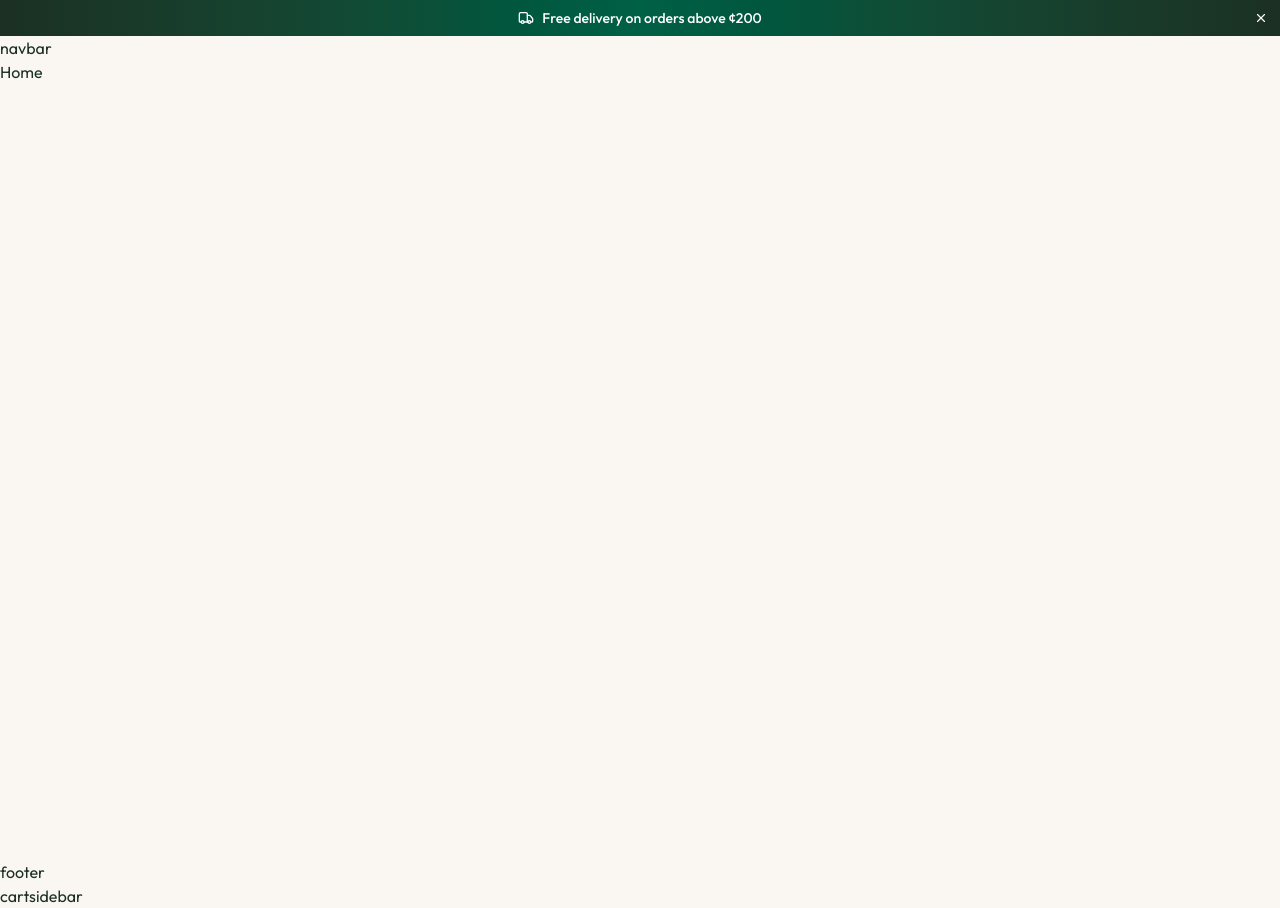
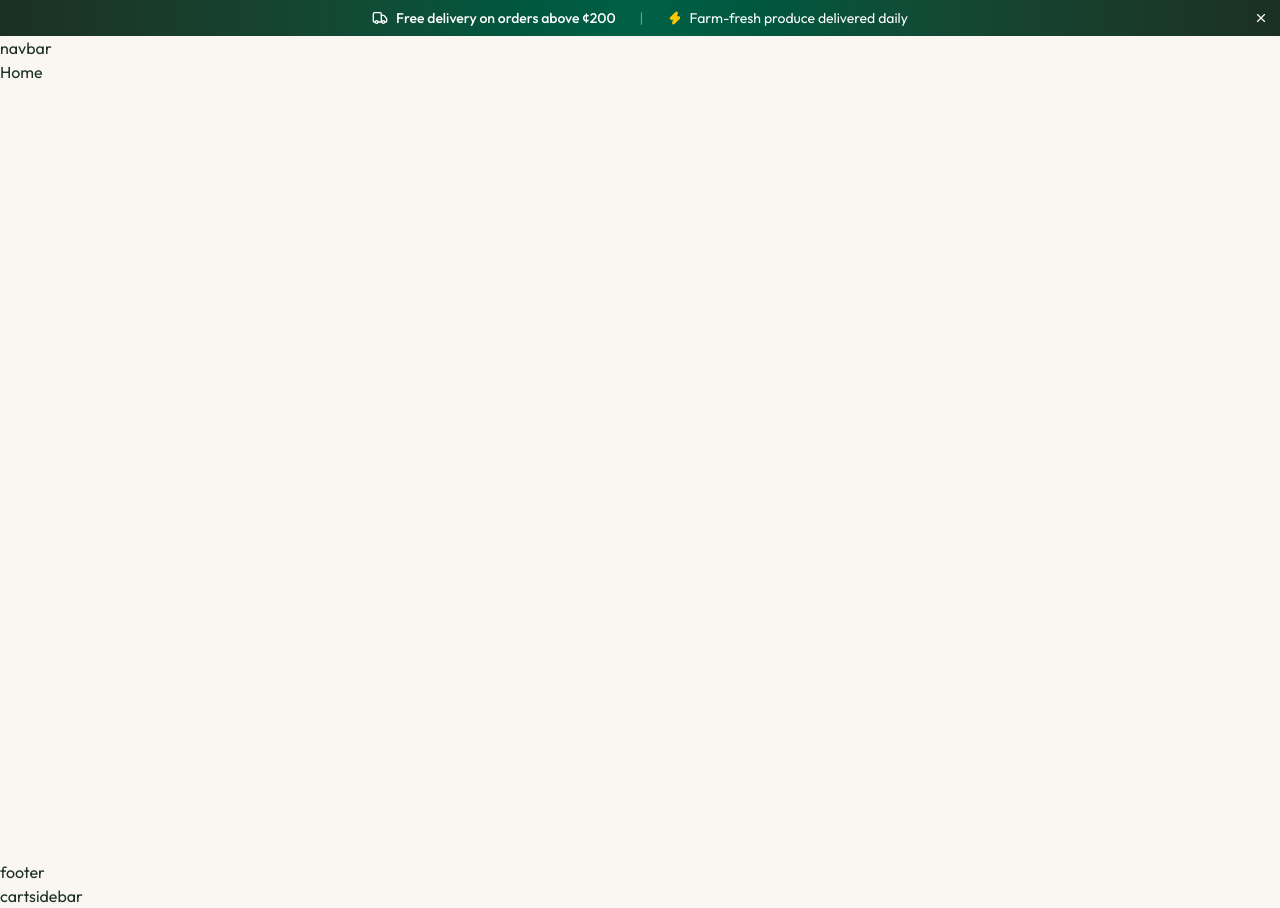
Before and after one commit to BearForOdin/kenten, a React (Vite) app in the folder client/: page / in a window 1280 px wide. Built offline with nearby package versions, Linux system fonts and the light colour scheme.

Commit message:
Banner-done

```diff
--- a/client/src/components/Banner.tsx
+++ b/client/src/components/Banner.tsx
@@ -1,4 +1,4 @@
-import { TruckIcon, XIcon } from "lucide-react";
+import { TruckIcon, XIcon, Zap, ZapIcon } from "lucide-react";
 import { useState } from "react"
 
 
@@ -24,7 +24,14 @@ const Banner = () => {
                     <TruckIcon className="size-4 shrink-0"/>
                     <span className="font-medium">Free delivery on orders above ¢200</span>
                 </div>
+                <span className="hidden sm:inline text-white/40">|</span>
+                <div className="hidden sm:flex items-center gap-2">
+                  <ZapIcon className="size-3.5 fill-yellow-400
+                  text-yellow-400 shrink-0" />
+                  <span>Farm-fresh produce delivered daily</span>
+                </div>
             </div>
+
             <button onClick={dismissBanner} className="absolute right-2 top-1/2
             -translate-y-1/2 p-1 hover:bg-white/10 rounded-full
             transition-colors">
```
